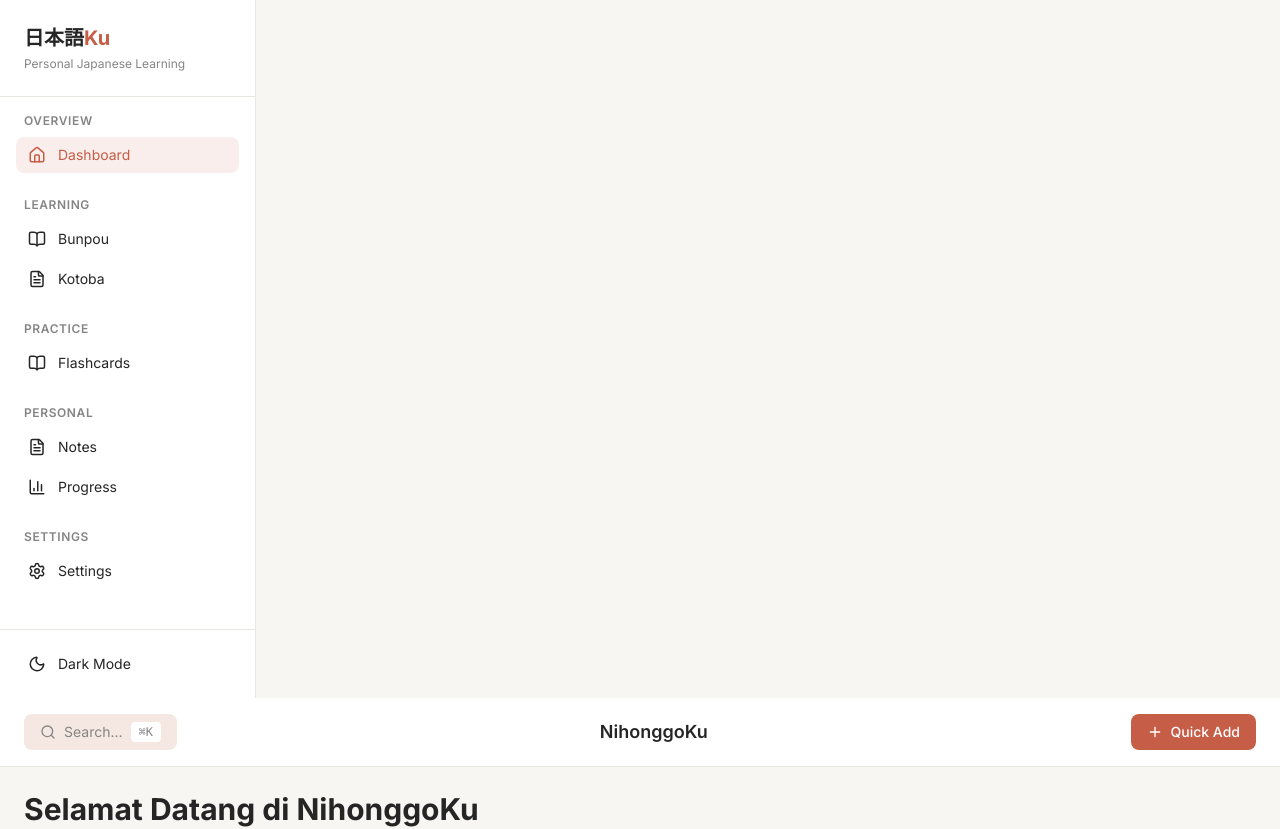
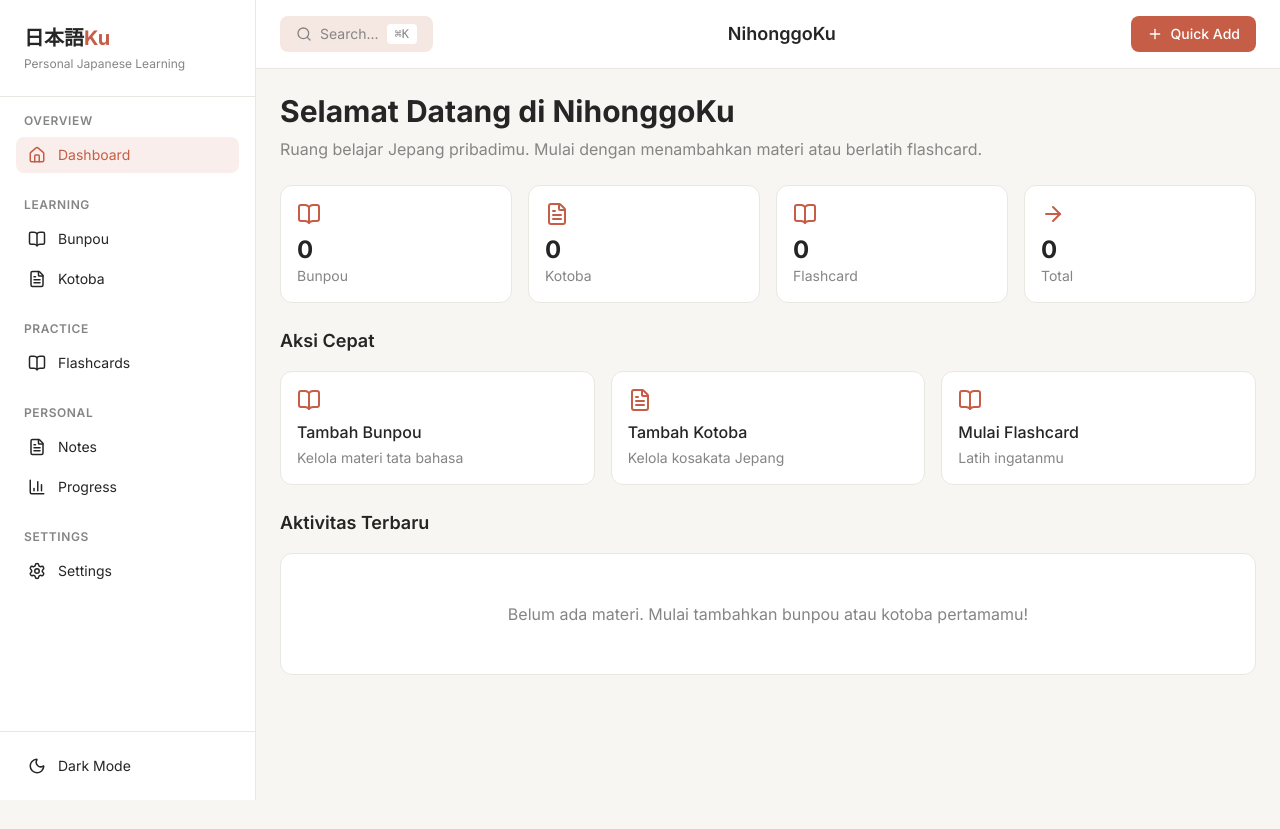
Before and after one commit to KIpliforyou/NihonggoKu, a Next.js app: page / in a window 1280 px wide. Shown: the top 829 px of the page. After the commit the page ends 800 px from the top, so only its background shows below. Built offline with nearby package versions, Linux system fonts and the light colour scheme.

Commit message:
Revert "Fix mobile bottom nav overlapping content"
This reverts commit 544b7ec4688a02be84c9983ee346e3b6093a1766.

```diff
--- a/components/Layout.tsx
+++ b/components/Layout.tsx
@@ -34,14 +34,14 @@ export default function Layout({ children }: { children: React.ReactNode }) {
   return (
     <div className="min-h-screen bg-background dark:bg-dark-background">
       <ContentSync />
-      <div className="flex flex-col min-h-screen">
+      <div className="flex h-screen overflow-hidden">
         {/* Desktop Sidebar */}
         {!isMobile && (
           <Sidebar isDark={isDark} onToggleTheme={toggleTheme} />
         )}
 
         {/* Main Content */}
-        <div className="flex-1 flex flex-col">
+        <div className="flex-1 flex flex-col overflow-hidden">
           <Header isDark={isDark} onToggleTheme={toggleTheme} />
           <main className="flex-1 overflow-y-auto p-4 md:p-6">
             {children}
@@ -50,7 +50,9 @@ export default function Layout({ children }: { children: React.ReactNode }) {
       </div>
 
       {/* Mobile Bottom Navigation */}
-      {isMobile && <MobileNav />}
+      {isMobile && (
+        <MobileNav />
+      )}
     </div>
   );
 }
```
